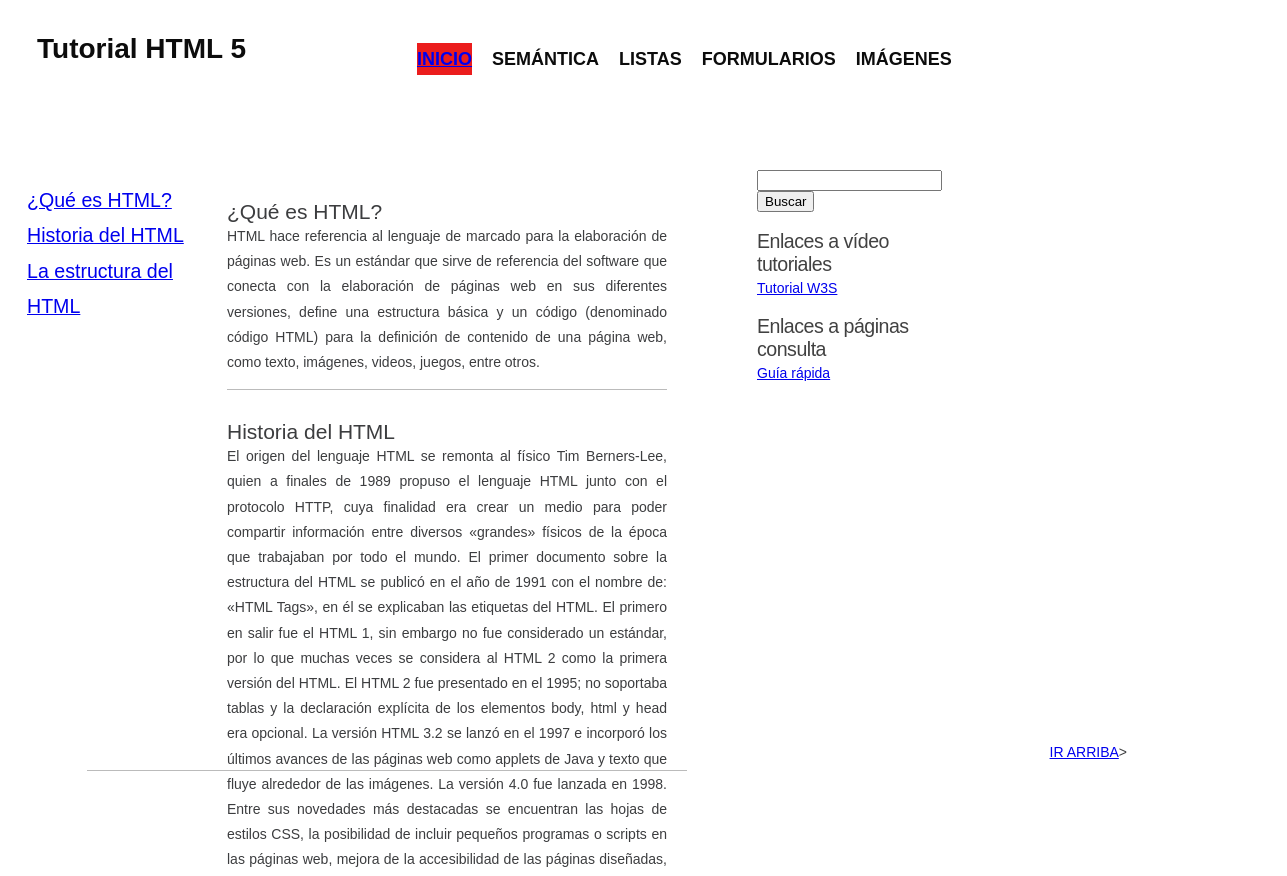
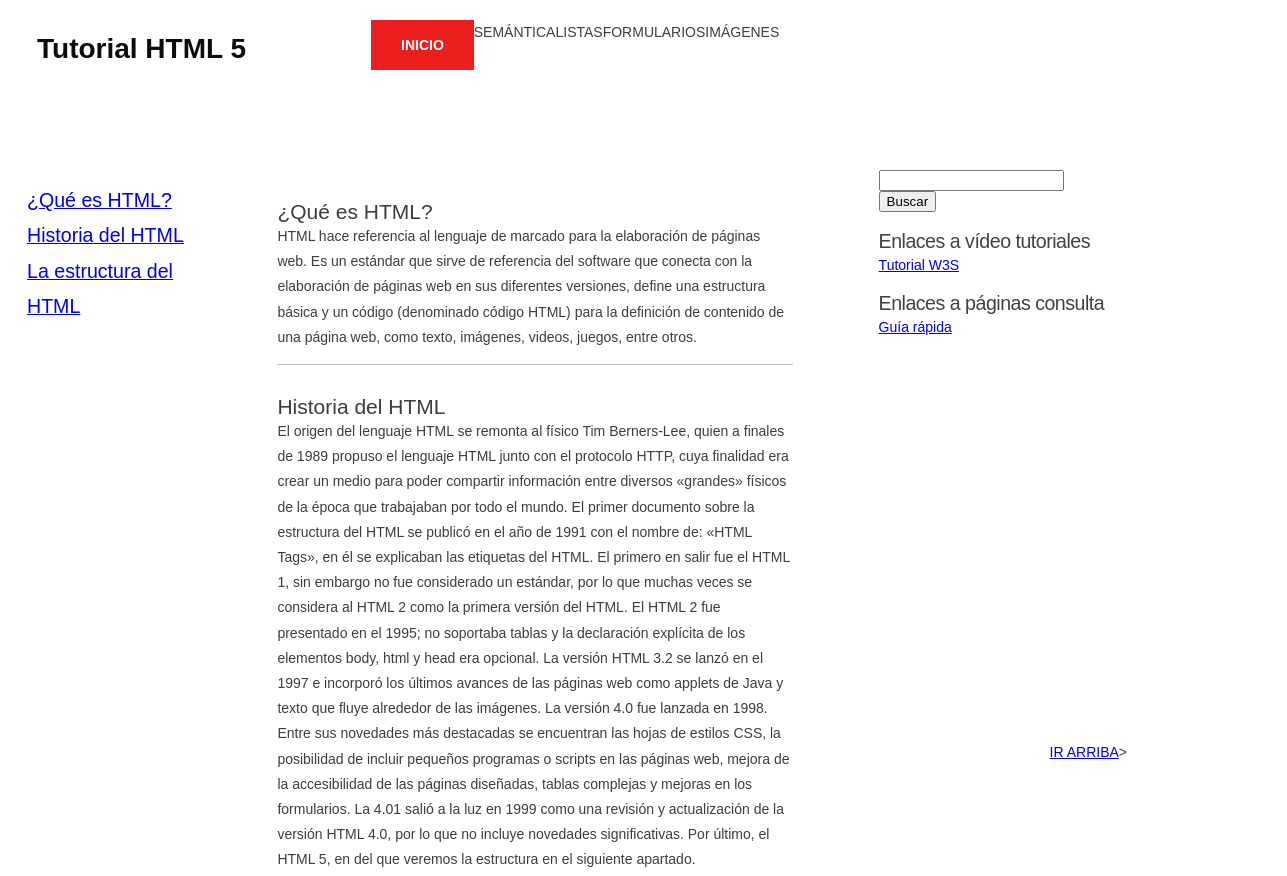
Before and after one commit to saraveiro/tutorialhtml5, a plain HTML site: page index.html in a window 1280 px wide. Shown: the top 876 px of the page, 1287 px wide, since content can reach past the window. Drawn offline with Linux system fonts and the light colour scheme.

Commit message:
Correcciones del tutorial de html

```diff
--- a/estilos.css
+++ b/estilos.css
@@ -1,5 +1,5 @@
 body {
-    width: 1000px;
+   /* width: 1000px;*/
 	margin: 20px 0px 0px 0px;
 	padding: 0;
 	background: #FFFFFF;
@@ -33,17 +33,22 @@ p, ul, ol {
 
 
 
-
+/*
 header{
     width: 100%;
     width: 1400px;
+}*/
+
+#logo{
+    /*width: 15%; o uno o el otro */
+    width: 150px;
+    float: left;
+    /* te falta  para que no nos separe la imagen del borde*/
+	margin: 0;
+	padding: 0;
 }
 
-#logo{
-    width: 15%;
-    width: 150px;
-    float: left;
-}
+/* Cabecera */
 
 #cabecera{
     width: 85%;
@@ -54,20 +59,28 @@ header{
     margin-right: auto;
     margin-bottom: 20px;
     margin-left: auto;
+    /* se puede poner con margin todos los margenes
+    	margin: 0px auto 20px auto;
+
+    */
 }
 
 #titulo{
     font-family: Arial, Helvetica, sans-serif;
     font-weight: bold;
     color: #0C0C0C;
-    width: 20%;
-    width: 300px;
+    /*width: 20%; es 30%*/
+    width: 30%;
+/* o un ancho en px o en % no se pueden poner las dos
+    width: 300px; */
     float: left;
     padding-top: 13px;
 }
 
+/* Menu */
+
 #firstmenu{
-    text-decoration: none;
+  /*  text-decoration: none;
 	text-transform: uppercase;
 	font-family: Arial, Helvetica, sans-serif;
 	font-size: 18px;
@@ -79,15 +92,41 @@ header{
     padding-top: 13px;
     padding-left: 30px;
     padding-right: 30px;
-    height: 37px;
+    height: 37px;  */
+	float: right;
+	width: 700px;
 }
-
-#firstmenu .pagina_actual{
+/* falta todo esto */
+/* para la lista eliminar los márgenes y padding y quitar la viñeta con list-style:none*/
+#firstmenu ul {
+	margin: 0px;
+	padding: 0px;
+	list-style: none;
+}
+/* posiciona cada li a la izquierda */
+#firstmenu li {
+	float: left;
+}
+/* para cada enlace del menú, trabajar como si fueran todos un bloque, posicionados a la izquierda.*/
+#firstmenu a {
+	display: block;
+	float: left;
+	height: 37px;
+	padding: 13px 30px 0px 30px;
+	text-decoration: none; /* quitamos el subrayado por defecto de los enlaces*/
+	text-transform: uppercase; /*hacemos que todas las letras estén en mayúsculas */
+	font-family: Arial, Helvetica, sans-serif;
+	font-size: 14px;
+	font-weight: bold;
+    color: #0C0C0C;
+}
+#firstmenu .pagina_actual a{
 	background: #EB1D1D;
 	text-decoration: none;
 	color: #FFFFFF;
 }
-#firstmenu .pagina_actual{
+
+/*#firstmenu .pagina_actual{
 	color: #FFFFFF;
 }
 
@@ -95,19 +134,16 @@ header{
     float: left;
     margin: 10px;
 list-style: none;
-}
-
-
-
-
+}*/
 
 main{
     width: 90%;
-    width: 1000px;
+  /*  width: 1000px; */
     margin-top: 100px;
     margin-left: 70px;
     margin-bottom: 20px;
 }
+
 #secondmenu {
     text-decoration: none;
     color: #0C0C0C;
@@ -126,12 +162,18 @@ main{
 
 #content{
     width: 50%;
-    width: 500px;
+  /*  width: 500px;*/
     float: left;
-    text-align: justify;
-    position: relative;
-    right: 20px;
+  /*  text-align: justify; no aconsejan justificar el texto*/
+  /*  position: relative; no se usa si ya estamos empleando float*/
+  /*  right: 20px; no se usa con float, se usa con position*/
+	width: 50%;
+/* para poder fijar el menú lateral - Ejercicio 2 variación de este
+	margin-left: 20%; */
+	padding: 0px 0px 0px 0px;
+    background: #FFFFFF;
 }
+
 .article{
     margin: 30px;
     border-bottom: 1px solid #BBBBBB;;
@@ -210,12 +252,14 @@ main{
 
 
 footer{
+    clear: both; /*para eliminar cualquier posicionamiento anterior que pueda afectar a este bloque */
     width: 60%;
     max-width: 1000px;
     height: 50px;
-    margin: auto;
+/*    margin: auto;*/
+    margin: 0 auto; /*para alinear el contenedor al centro de la página se usa margin: 0 auto */
     text-align: center;
-    margin-top: 700px;
+/*    margin-top: 700px;*/
     border-top: 1px solid #BBBBBB;
 	font-family: Arial, Helvetica, sans-serif;
 }
```
